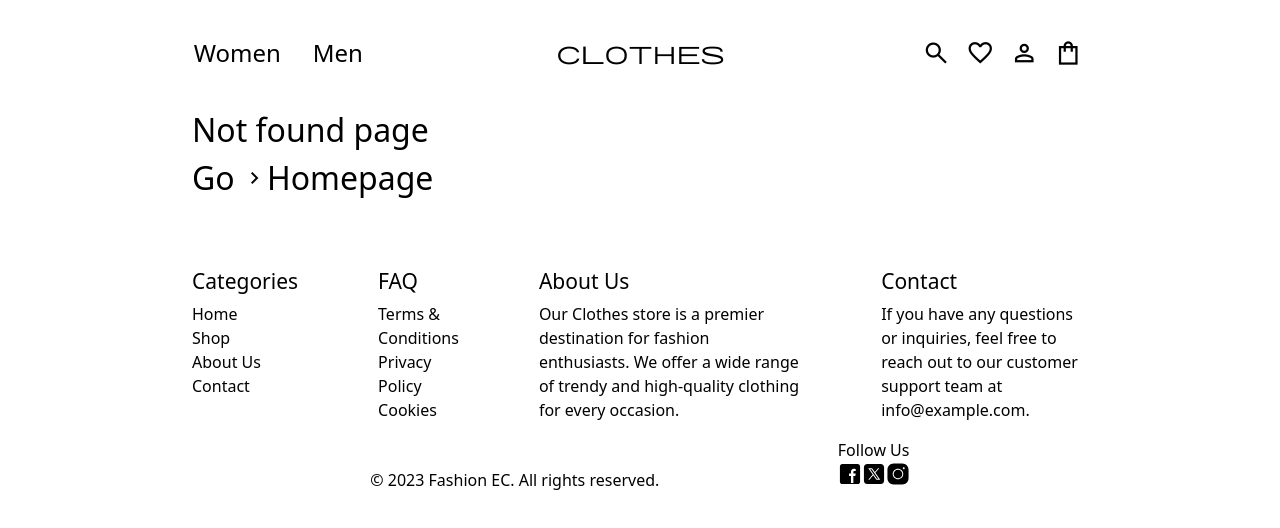
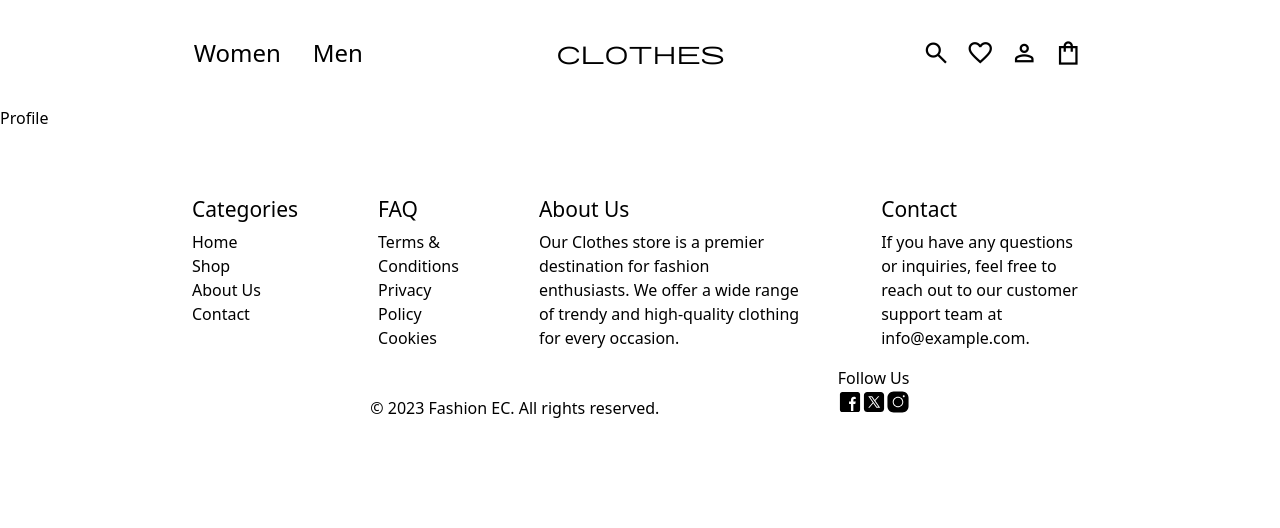
Before and after one commit to biskendr/ecommerce-app, a React (Vite) app in the folder client/: page /profile in a window 1280 px wide. Shown: the top 528 px of the page. Built offline with nearby package versions, Linux system fonts and the light colour scheme; no server answers.

Commit message:
:sparkles: feat: add profile page

```diff
--- /dev/null
+++ b/client/src/pages/Profile/index.jsx
@@ -0,0 +1,3 @@
+export default function Profile() {
+  return <div>Profile</div>
+}
--- a/client/src/routes/LazyComponent.jsx
+++ b/client/src/routes/LazyComponent.jsx
@@ -3,3 +3,4 @@ import { lazy } from 'react'
 export const Home = lazy(() => import('@/pages/Home'))
 export const Category = lazy(() => import('@/pages/Category'))
 export const Product = lazy(() => import('@/pages/Product'))
+export const Profile = lazy(() => import('@/pages/Profile'))
--- a/client/src/routes/Routes.jsx
+++ b/client/src/routes/Routes.jsx
@@ -3,7 +3,7 @@ import { createBrowserRouter } from 'react-router-dom'
 import HomeLayout from '@/layouts/Home'
 import NotFound from '~/NotFound'
 import Loading from '~/Loading'
-import { Home, Category, Product } from './LazyComponent'
+import { Home, Category, Product, Profile } from './LazyComponent'
 
 const routes = createBrowserRouter([
   {
@@ -35,6 +35,14 @@ const routes = createBrowserRouter([
         ),
       },
       {
+        path: '/profile',
+        element: (
+          <Suspense fallback={<Loading />}>
+            <Profile />
+          </Suspense>
+        ),
+      },
+      {
         path: '*',
         element: <NotFound />,
       },
```
